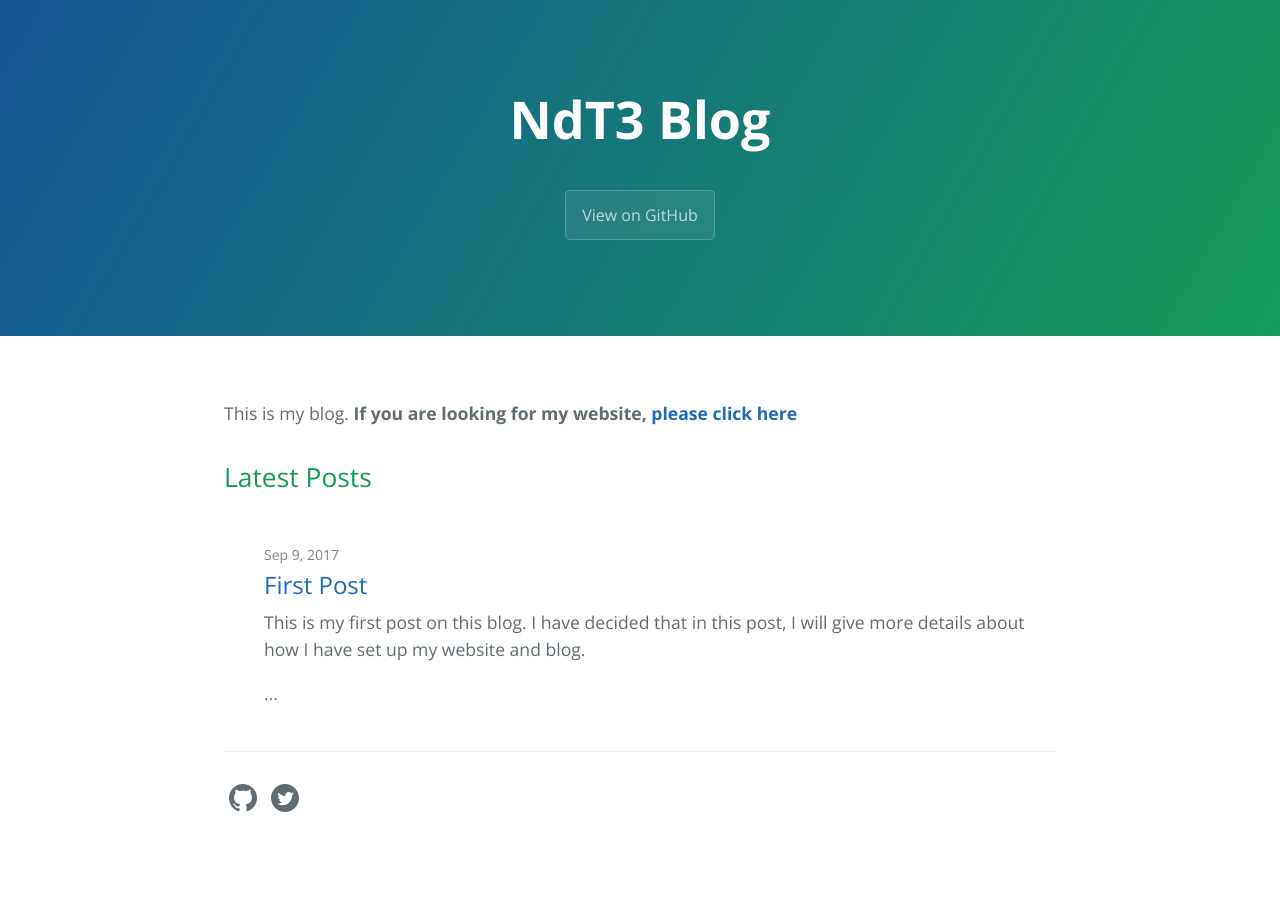
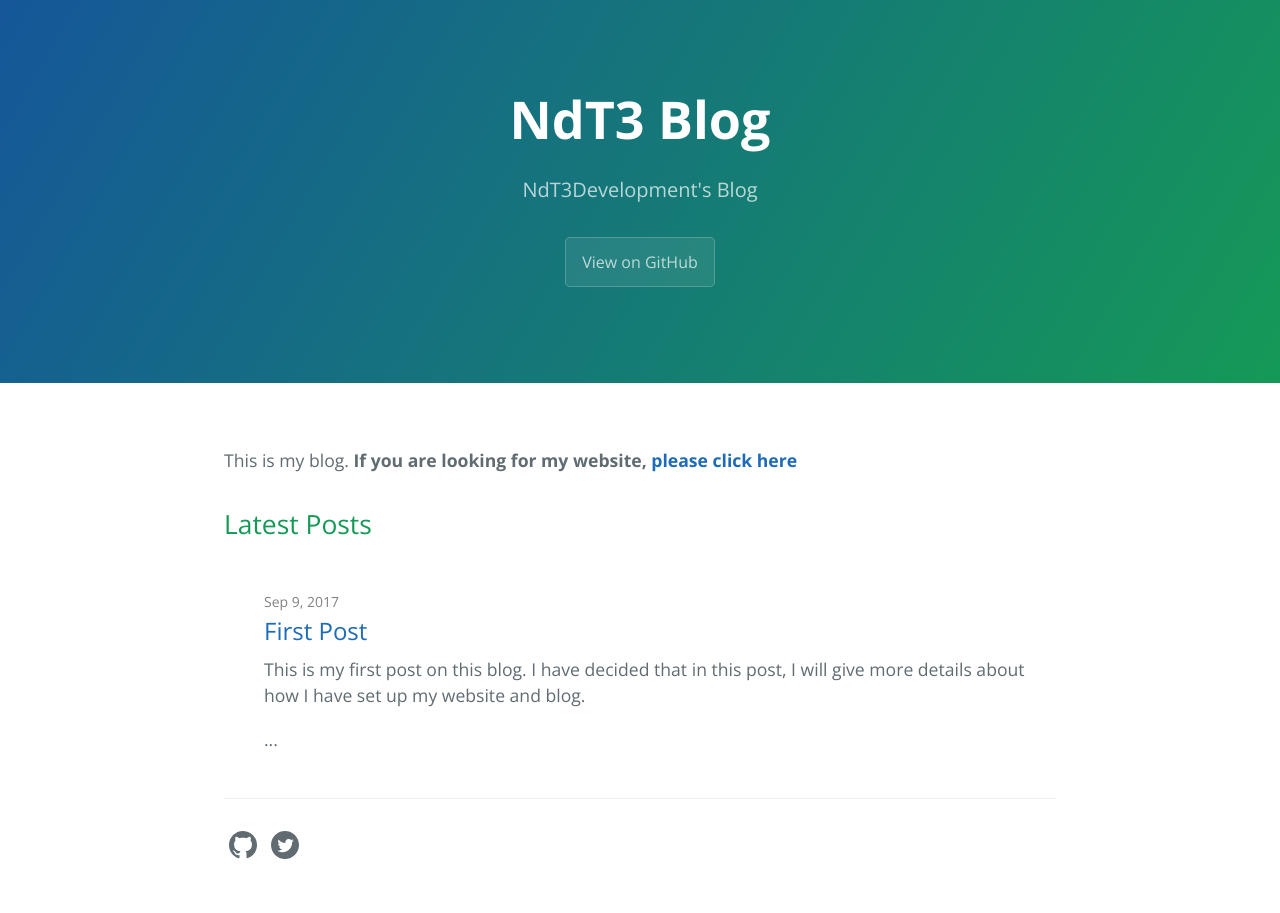
Before and after one commit to TrueWinter/blog, a Jekyll site: the page built from index.md, in a window 1280 px wide. Built offline with Jekyll 4.4.1, drawn with Linux system fonts in a browser that asks for light colours; the repository's description, which GitHub fills in, is left out.

Commit message:
Small changes

```diff
--- a/_config.yml
+++ b/_config.yml
@@ -14,9 +14,10 @@
 # You can create any custom variable you would like, and they will be accessible
 # in the templates via {{ site.myvariable }}.
 title: NdT3 Blog
+author: NdT3Development
 email: admin@ndt3.ml
 description: > # this means to ignore newlines until "baseurl:"
-
+  NdT3Development's Blog
 baseurl: "" # the subpath of your site, e.g. /blog
 url: "https://blog.ndt3.ml" # the base hostname & protocol for your site, e.g. http://example.com
 twitter_username: NdT3_
```
Also changed, not shown: 4 other files.
